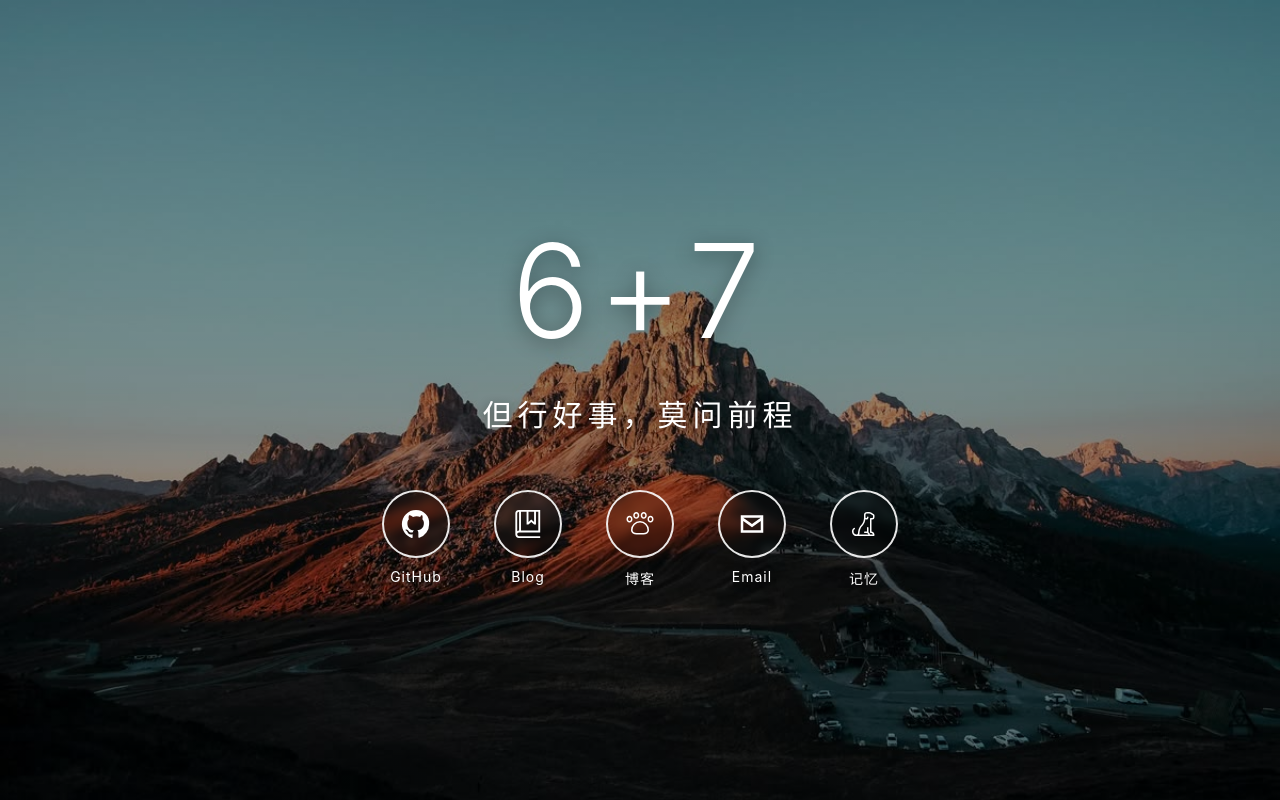
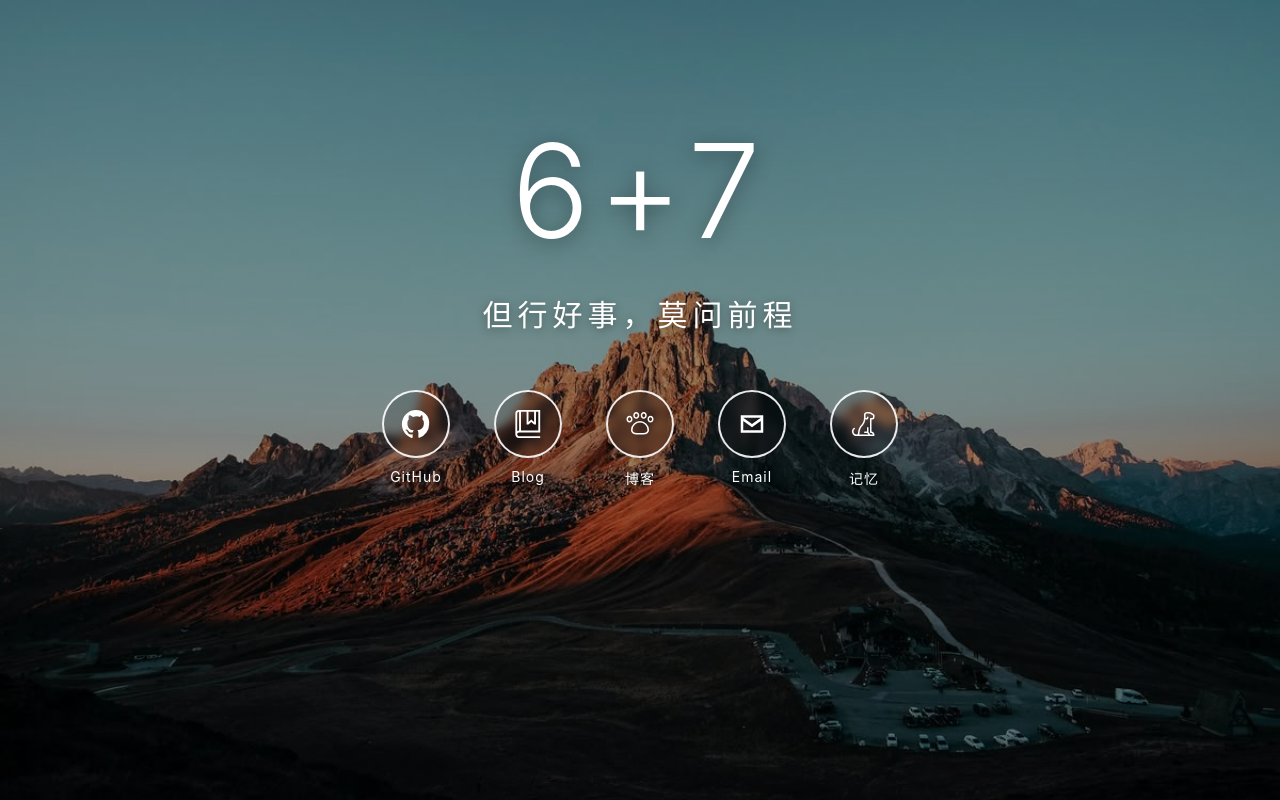
Before and after one commit to carter6713/carter6713.github.io, a plain HTML site: page index.html in a window 1280 px wide. Drawn offline with Linux system fonts and the light colour scheme.

Commit message:
Add cow face favicon and adjust page alignment

```diff
--- a/index.html
+++ b/index.html
@@ -6,6 +6,7 @@
     <meta name="viewport" content="width=device-width, initial-scale=1.0">
 
     <title>6+7</title>
+    <link rel="icon" type="image/svg+xml" href="./images/cowface.svg">
 
     <style>
         * {
@@ -51,7 +52,7 @@
 
             display: flex;
             justify-content: center;
-            align-items: center;
+            align-items: flex-start;
 
             overflow: hidden;
         }
@@ -59,6 +60,7 @@
         .container {
             width: 90%;
             max-width: 900px;
+            margin-top: 14vh;
             text-align: center;
 
             animation: fadeIn 1.2s ease;
```
Also changed, not shown: images/cowface.svg (added).
